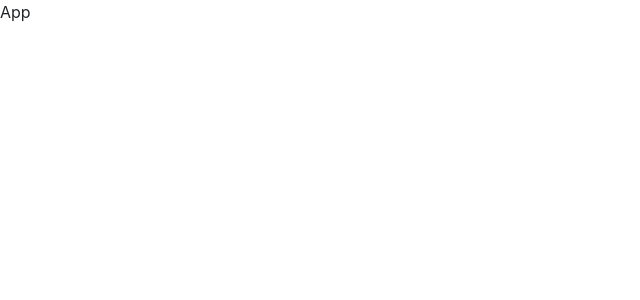
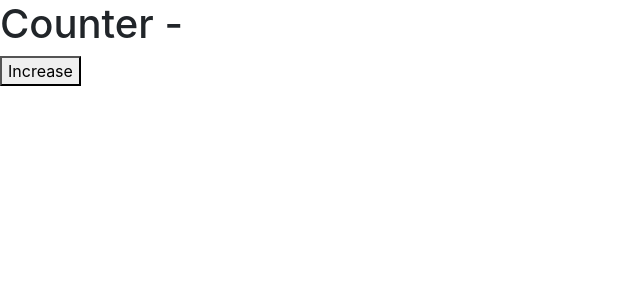
Before and after one commit to MamadTaheri/react-training, a React (Create React App) app: page / in a window 1280 px wide. Shown: the top 300 px of the page, without its empty margins (0-640 px from the left). Built offline with nearby package versions, Linux system fonts and the light colour scheme.

Commit message:
create Counter component

```diff
--- a/src/App.js
+++ b/src/App.js
@@ -1,9 +1,10 @@
 import React from 'react';
+import Counter from './components/Counter';
 
 const App = () => {
   return (
     <div>
-      App
+      <Counter />
     </div>
   );
 };
--- /dev/null
+++ b/src/components/Counter.js
@@ -0,0 +1,12 @@
+import React from 'react';
+
+const Counter = () => {
+    return (
+        <div>
+            <h1>Counter - </h1>
+            <button>Increase</button>
+        </div>
+    );
+};
+
+export default Counter;
```
